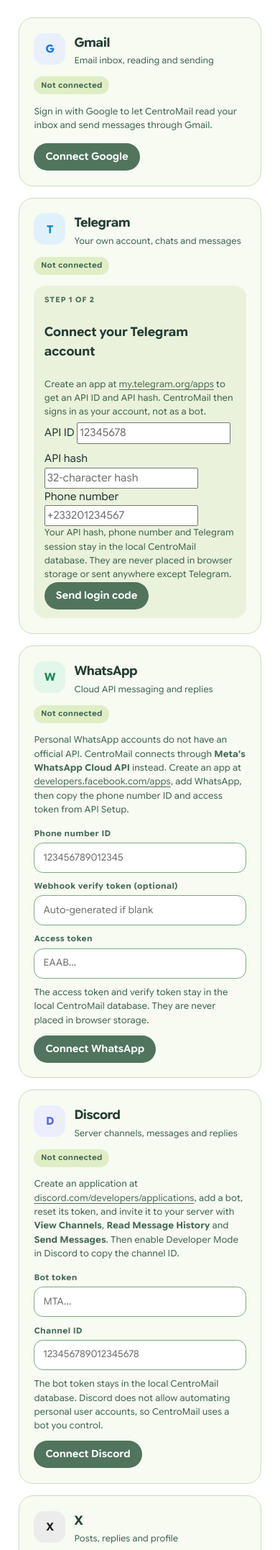
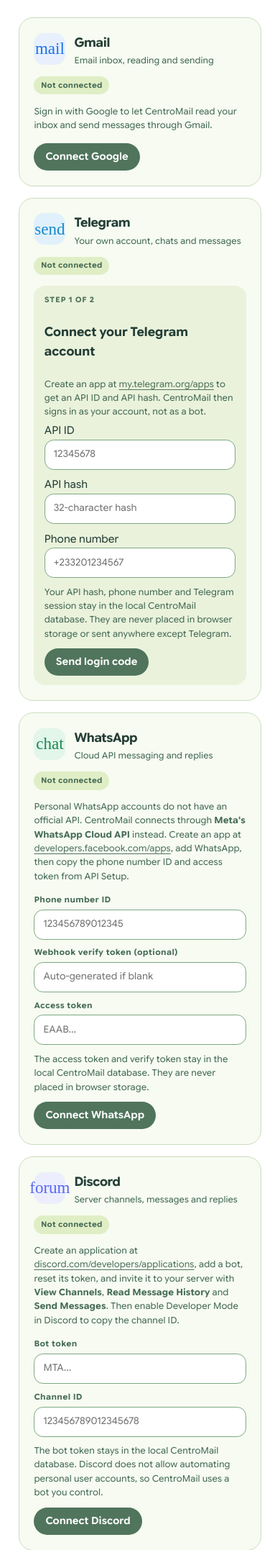
Before and after one commit to Kwadwo-O/CentroMail, a Flask app: page /integrations in a window 390 px wide. Shown: the part 348-2502 px from the top of the page at 72% size. Run offline with Flask 3, Linux system fonts and the light colour scheme; the visitor is signed in with stand-in values (Sample User, id 1); data comes from the database, SQL or seed files in the repository; data that the repository does not hold is empty; some web fonts are replaced.

Commit message:
Add integration provider icons and fix mobile forms

```diff
--- a/static/css/integrations.css
+++ b/static/css/integrations.css
@@ -80,6 +80,10 @@
     justify-content: center;
     letter-spacing: -0.03em;
     width: 44px;
+}
+
+.integration-mark .material-symbols-rounded {
+    font-size: 23px;
 }
 
 .integration-mark-google { background: #e8f0fe; color: #1a73e8; }
@@ -227,6 +231,31 @@
     border-color: var(--m3e-sys-color-primary);
 }
 
+.telegram-form {
+    display: grid;
+    gap: 0.65rem;
+    min-width: 0;
+}
+
+.telegram-form input {
+    background: var(--m3e-sys-color-surface);
+    border: 1px solid var(--m3e-sys-color-outline);
+    border-radius: 0.8rem;
+    color: var(--m3e-sys-color-on-surface);
+    display: block;
+    font: inherit;
+    font-size: 0.84rem;
+    min-height: 42px;
+    min-width: 0;
+    padding: 0.55rem 0.75rem;
+    width: 100%;
+}
+
+.telegram-form input:focus {
+    border-color: var(--m3e-sys-color-primary);
+    outline: 0;
+}
+
 .integration-actions {
     display: flex;
     flex-wrap: wrap;
@@ -337,7 +366,7 @@
 .telegram-form-row {
     display: grid;
     gap: 0.6rem;
-    grid-template-columns: repeat(2, minmax(0, 1fr));
+    grid-template-columns: 1fr;
     min-width: 0;
 }
 
--- a/static/css/style.css
+++ b/static/css/style.css
@@ -399,6 +399,18 @@ select {
     color: inherit;
 }
 
+.sr-only {
+    border: 0;
+    clip: rect(0, 0, 0, 0);
+    height: 1px;
+    margin: -1px;
+    overflow: hidden;
+    padding: 0;
+    position: absolute;
+    white-space: nowrap;
+    width: 1px;
+}
+
 /* Legal pages ---------------------------------------------------------- */
 
 .legal-page {
--- a/templates/integrations.html
+++ b/templates/integrations.html
@@ -19,7 +19,7 @@
     <div class="integration-grid">
         <article class="integration-card">
             <div class="integration-card-top">
-                <div class="integration-mark integration-mark-google">G</div>
+                <div class="integration-mark integration-mark-google"><span class="material-symbols-rounded" aria-hidden="true">mail</span><span class="sr-only">Gmail</span></div>
                 <div>
                     <h2>Gmail</h2>
                     <p class="integration-subtitle">Email inbox, reading and sending</p>
@@ -47,7 +47,7 @@
 
         <article class="integration-card">
             <div class="integration-card-top">
-                <div class="integration-mark integration-mark-telegram">T</div>
+                <div class="integration-mark integration-mark-telegram"><span class="material-symbols-rounded" aria-hidden="true">send</span><span class="sr-only">Telegram</span></div>
                 <div>
                     <h2>Telegram</h2>
                     <p class="integration-subtitle">Your own account, chats and messages</p>
@@ -170,7 +170,7 @@
 
         <article class="integration-card">
             <div class="integration-card-top">
-                <div class="integration-mark integration-mark-whatsapp">W</div>
+                <div class="integration-mark integration-mark-whatsapp"><span class="material-symbols-rounded" aria-hidden="true">chat</span><span class="sr-only">WhatsApp</span></div>
                 <div>
                     <h2>WhatsApp</h2>
                     <p class="integration-subtitle">Cloud API messaging and replies</p>
@@ -272,7 +272,7 @@
 
         <article class="integration-card">
             <div class="integration-card-top">
-                <div class="integration-mark integration-mark-discord">D</div>
+                <div class="integration-mark integration-mark-discord"><span class="material-symbols-rounded" aria-hidden="true">forum</span><span class="sr-only">Discord</span></div>
                 <div>
                     <h2>Discord</h2>
                     <p class="integration-subtitle">Server channels, messages and replies</p>
@@ -349,10 +349,17 @@
             {% endif %}
         </article>
 
+        {% set social_icons = {
+            'x': 'alternate_email', 'facebook': 'thumb_up', 'instagram': 'photo_camera',
+            'threads': 'forum', 'linkedin': 'work', 'reddit': 'campaign',
+            'mastodon': 'public', 'bluesky': 'cloud', 'tiktok': 'music_note',
+            'pinterest': 'push_pin', 'tumblr': 'article', 'twitch': 'live_tv',
+            'slack': 'tag'
+        } %}
         {% for item in social_cards %}
         <article class="integration-card">
             <div class="integration-card-top">
-                <div class="integration-mark integration-mark-social integration-mark-{{ item.spec.key }}">{{ item.spec.mark }}</div>
+                <div class="integration-mark integration-mark-social integration-mark-{{ item.spec.key }}"><span class="material-symbols-rounded" aria-hidden="true">{{ social_icons.get(item.spec.key, 'apps') }}</span><span class="sr-only">{{ item.spec.name }}</span></div>
                 <div>
                     <h2>{{ item.spec.name }}</h2>
                     <p class="integration-subtitle">{{ item.spec.subtitle }}</p>
```
